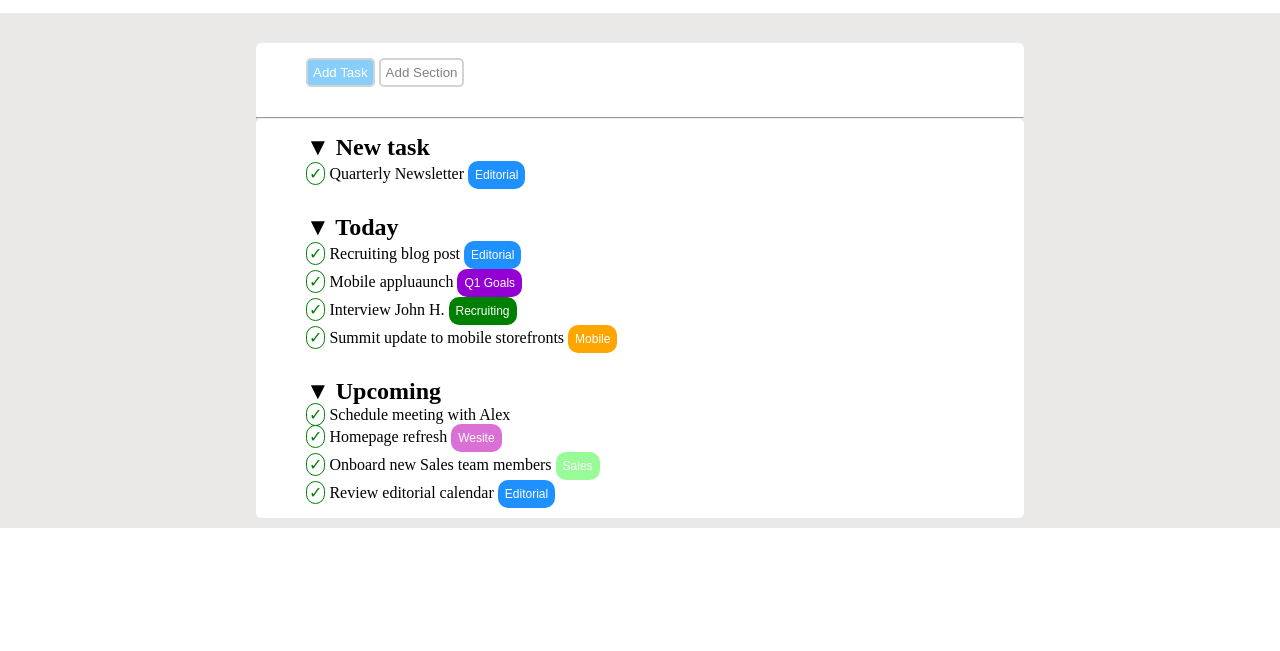
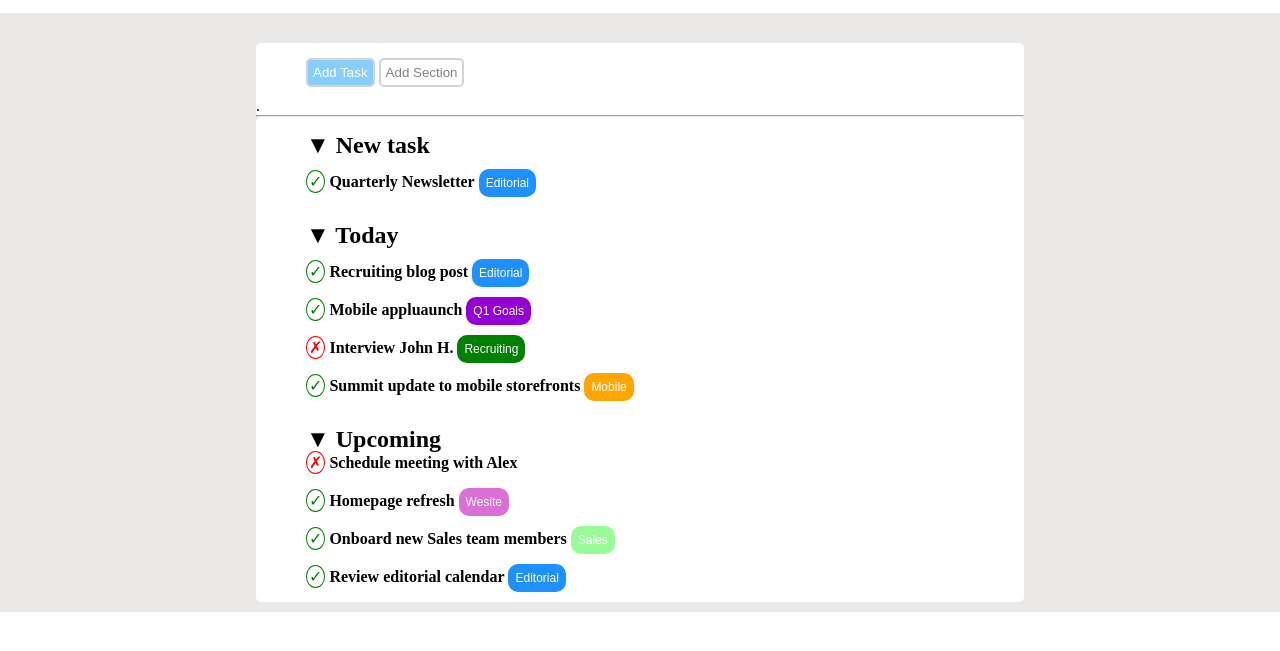
Before and after one commit to Jurypassa/html-css-toboolist, a plain HTML site: page index.html in a window 1280 px wide. Shown: the part 63-714 px from the top of the page. Drawn offline with Linux system fonts and the light colour scheme.

Commit message:
Correzioni finali

```diff
--- a/css/style.css
+++ b/css/style.css
@@ -3,7 +3,7 @@
     padding: 0;
     box-sizing: border-box;
 }
-
+ /******* header *******/
 .header{
     margin: 10px 10px;
 }
@@ -14,6 +14,8 @@
     vertical-align: top;
     line-height: 1.6;
 }
+
+ /******* main *******/
 
 .container{
     width: 100%;
@@ -33,6 +35,8 @@
     padding: 15px 0 10px 50px;
 }
 
+/******* parte centrale *******/
+
 .button{
     border: 2px solid lightgray;
     border-radius: 5px;
@@ -49,24 +53,30 @@
     color: gray;
 }
 
-hr{
-    color: rgb(235, 232, 232);
-    margin-top: 20px;
-}
+/******* spunte e croci *******/
 
 #spunta{
     color: green;
     border: 1px solid green;
     padding: 2px;
-    border-radius: 10px;
+    border-radius: 50%;
 }
 
+#croce{
+    color: red;
+    border: 1px solid red;
+    padding: 2px;
+    border-radius: 50%;
+}
+
+/******* vari bottoni colorati *******/
 .button2 {
     font-size: 12px;
     color: white;
     padding: 7px;
     border: 1px;
     border-radius: 10px;
+    margin-top: 10px;
 }
 
 .blu{
@@ -87,8 +97,12 @@ hr{
 
 .rosa{
     background-color:orchid;
+    margin-top: 25px;
 }
 
 .lime{
     background-color: palegreen;
 }
+
+.interlinea{
+    height: 10px;
--- a/index.html
+++ b/index.html
@@ -20,68 +20,73 @@
     <!-- inizio main -->
     <main class="container">
         <div class="container-center">
+
+            <!-- ins button -->
             <div class="center">
                 <button class="button first">Add Task</button>
                 <button class="button second">Add Section</button>
             </div>
+            <!-- /button -->.
+
             <hr>
         </div>
 
-
         <div class="container-center">
 
+            <!-- inizio sezione task -->
             <section class="center">
-                <h2>&#9660; New task</h2>
+                <h2> &#9660; New task</h2>
                 <div>
-                    <span id="spunta" >&#10003;</span> Quarterly Newsletter
+                    <span id="spunta" >&#10003;</span> <strong>Quarterly Newsletter</strong>
                     <button class="button2 blu">Editorial</button>
                 </div>
             </section>
+            <!-- /sezione task -->
 
+            <!-- inizio sezione Today -->
             <section class="center">
                 <h2>&#9660; Today</h2>
                 <div>
-                    <span id="spunta" >&#10003;</span> Recruiting blog post
+                    <span id="spunta" >&#10003;</span> <strong>Recruiting blog post</strong>
                     <button class="button2 blu">Editorial</button>
                 </div>
                 <div>
-                    <span id="spunta" >&#10003;</span> Mobile appluaunch
+                    <span id="spunta" >&#10003;</span> <strong>Mobile appluaunch</strong>
                     <button class="button2 viola">Q1 Goals</button>
                 </div>
                 <div>
-                    <span id="spunta" >&#10003;</span> Interview John H.
+                    <span id="croce" >&#10007;</span> <strong>Interview John H.</strong>
                     <button class="button2 green">Recruiting</button>
                 </div>
                 <div>
-                    <span id="spunta" >&#10003;</span> Summit update to mobile storefronts
+                    <span id="spunta" >&#10003;</span> <strong>Summit update to mobile storefronts</strong>
                     <button class="button2 arancione">Mobile</button>
                 </div>
             </section>
+            <!-- / sezione Today -->
 
+            <!-- inizio sezione upcoming -->
             <section class="center">
                 <h2>&#9660; Upcoming</h2>
-                <div>
-                    <span id="spunta" >&#10003;</span> Schedule meeting with Alex
+                <div class="interlinea">
+                    <span id="croce" >&#10007;</span> <strong>Schedule meeting with Alex</strong>
                 </div>
                 <div>
-                    <span id="spunta" >&#10003;</span> Homepage refresh
+                    <span id="spunta" >&#10003;</span> <strong>Homepage refresh</strong>
                     <button class="button2 rosa">Wesite</button>
                 </div>
                 <div>
-                    <span id="spunta" >&#10003;</span> Onboard new Sales team members
+                    <span id="spunta" >&#10003;</span> <strong>Onboard new Sales team members</strong>
                     <button class="button2 lime">Sales</button>
                 </div>
                 <div>
-                    <span id="spunta" >&#10003;</span> Review editorial calendar
+                    <span id="spunta" >&#10003;</span> <strong>Review editorial calendar</strong>
                     <button class="button2 blu">Editorial</button>
                 </div>
-
             </section>
-
+            <!-- /sezione Upcoming -->
 
         </div>
-
-
     </main>
     <!-- /main -->
 
```
